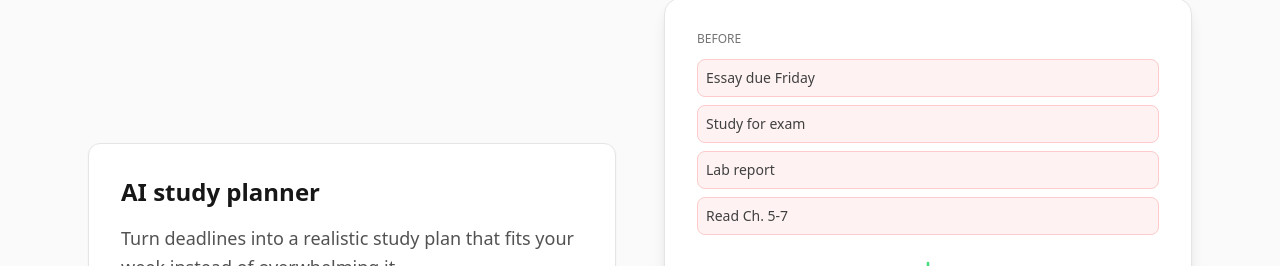
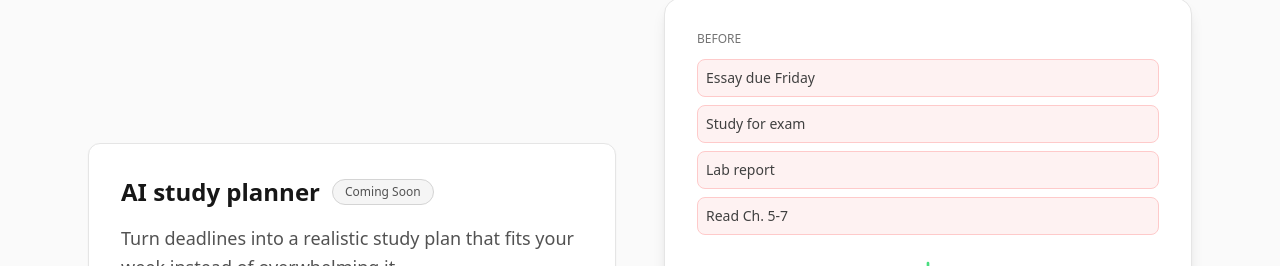
Before and after one commit to dismod47/academic-copilot-landing, a Next.js app: page / in a window 1280 px wide. Shown: the part 1909-2175 px from the top of the page. Built offline with nearby package versions, Linux system fonts and the light colour scheme; no server answers.

Commit message:
Add 'Coming Soon' label to AI study planner feature

```diff
--- a/app/page.tsx
+++ b/app/page.tsx
@@ -37,6 +37,7 @@ export default function Home() {
             description="Turn deadlines into a realistic study plan that fits your week instead of overwhelming it."
             illustration={<StudyPlannerIllustration />}
             reverse={false}
+            comingSoon={true}
           />
 
           <FeatureSection
--- a/components/FeatureSection.tsx
+++ b/components/FeatureSection.tsx
@@ -11,6 +11,7 @@ interface FeatureSectionProps {
   illustration: React.ReactNode;
   reverse?: boolean;
   id?: string;
+  comingSoon?: boolean;
 }
 
 export default function FeatureSection({
@@ -19,6 +20,7 @@ export default function FeatureSection({
   illustration,
   reverse = false,
   id,
+  comingSoon = false,
 }: FeatureSectionProps) {
   const ref = useRef(null);
   const isInView = useInView(ref, { once: true, margin: '-100px' });
@@ -38,9 +40,16 @@ export default function FeatureSection({
           transition={{ duration: 0.6, delay: 0.2 }}
         >
           <div className="bg-white rounded-xl border border-neutral-200 p-8 shadow-sm">
-            <h3 className="text-2xl font-semibold text-neutral-900 mb-4">
-              {title}
-            </h3>
+            <div className="flex items-center gap-3 mb-4">
+              <h3 className="text-2xl font-semibold text-neutral-900">
+                {title}
+              </h3>
+              {comingSoon && (
+                <span className="px-3 py-1 text-xs font-medium bg-neutral-100 text-neutral-600 rounded-full border border-neutral-300">
+                  Coming Soon
+                </span>
+              )}
+            </div>
             <p className="text-neutral-600 leading-relaxed text-lg">
               {description}
             </p>
```
